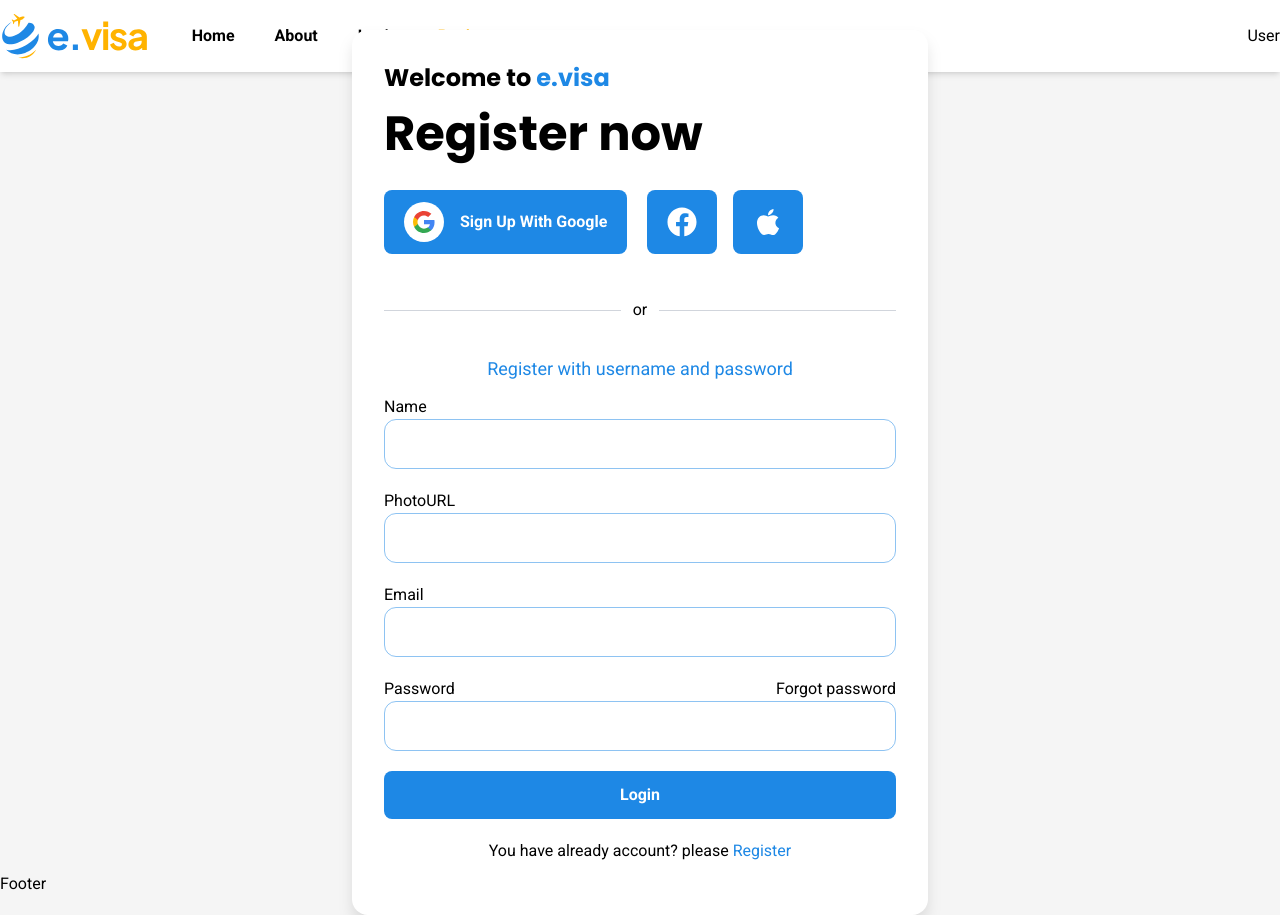
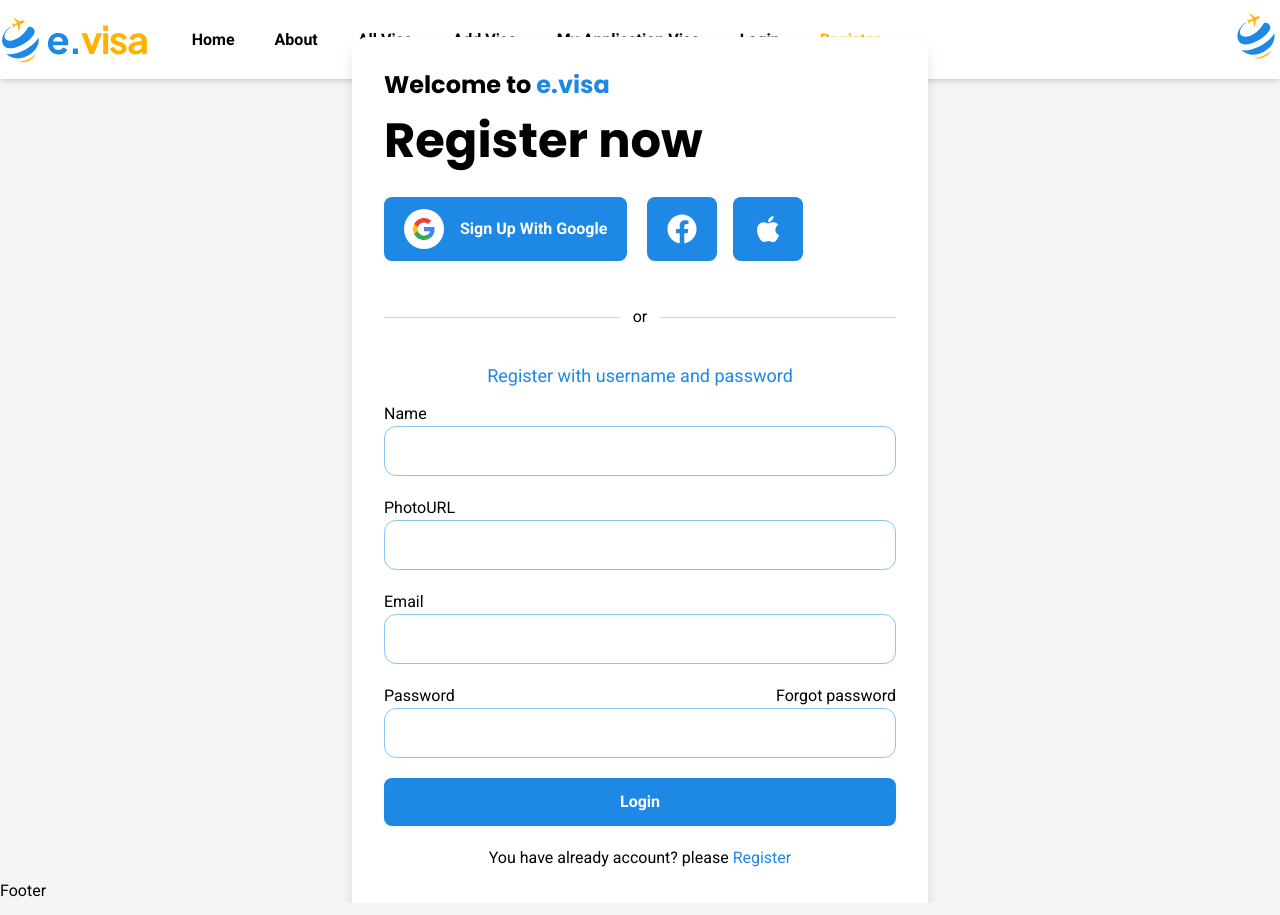
Before and after one commit to wahednur/e-visa-client, a React (Vite) app: page /register in a window 1280 px wide. Built offline with nearby package versions, Linux system fonts and the light colour scheme.

Commit message:
Navbar done

```diff
--- a/src/components/header/navigation/Navbar.jsx
+++ b/src/components/header/navigation/Navbar.jsx
@@ -1,6 +1,11 @@
+import { useEffect, useRef, useState } from "react";
 import { Link, NavLink } from "react-router-dom";
+import { FaBars } from "react-icons/fa6";
+const Navbar = () => {
+  const [open, setOpen] = useState(false);
 
-const Navbar = () => {
+  const menuRef = useRef(null);
+  const buttonRef = useRef(null);
   const navLinks = (
     <>
       <li>
@@ -11,6 +16,15 @@ const Navbar = () => {
         <NavLink to="/about">About</NavLink>
       </li>
       <li>
+        <NavLink to="/all-visa">All Visa</NavLink>
+      </li>
+      <li>
+        <NavLink to="/add-visa">Add Visa</NavLink>
+      </li>
+      <li>
+        <NavLink to="/my-visa">My Application Visa</NavLink>
+      </li>
+      <li>
         <NavLink to="/login">Login</NavLink>
       </li>
       <li>
@@ -18,9 +32,25 @@ const Navbar = () => {
       </li>
     </>
   );
+  // setOpen(false) outside click
+  useEffect(() => {
+    const handleClickOutside = (event) => {
+      if (
+        menuRef.current &&
+        !menuRef.current.contains(event.target) &&
+        !buttonRef.current.contains(event.target)
+      ) {
+        setOpen(false);
+      }
+    };
+    document.addEventListener("mousedown", handleClickOutside);
+    return () => {
+      document.removeEventListener("mousedown", handleClickOutside);
+    };
+  }, []);
   return (
     <>
-      <div className="desk-nav hidden md:block bg-white shadow-md">
+      <div className="desk-nav hidden lg:block bg-white shadow-md">
         <div className="container">
           <nav className="flex justify-between items-center py-3">
             <div className="flex items-center gap-6">
@@ -31,9 +61,56 @@ const Navbar = () => {
                 <ul className="flex items-center">{navLinks}</ul>
               </div>
             </div>
-            <div>User</div>
+            <div className="relative">
+              <button
+                ref={buttonRef}
+                className="cursor-pointer"
+                onClick={() => setOpen(!open)}
+              >
+                <img className="w-12" src="/favicon.svg" alt="" />
+              </button>
+              <div
+                ref={menuRef}
+                className={`desk-nav-user ${open ? "open" : ""}`}
+              >
+                <div className="flex flex-col space-y-3 p-5">
+                  <div className="flex items-center gap-3">
+                    <img src="/favicon.svg" className="w-12" alt="Name" />
+                    <div className="flex flex-col justify-center">
+                      <p>Abdul Wahed Nur</p>
+                      <small className="text-gray-500">
+                        wahednur@gmail.com
+                      </small>
+                    </div>
+                  </div>
+                  <hr className="text-gray-200" />
+                  <div className="flex flex-col space-y-3">
+                    <Link to="/add">Add Visa</Link>
+                    <Link to="/my-visa">My Application Visa</Link>
+                  </div>
+                  <hr className="text-gray-200 mb-6" />
+                  <button className="btn">Log Out</button>
+                </div>
+              </div>
+            </div>
           </nav>
         </div>
+      </div>
+      <div className="mbl-nav-wrap lg:hidden">
+        <div className="nav-wrap flex justify-between items-center">
+          <a href="/">
+            <img className="w-12" src="/logo.svg" alt="" />
+          </a>
+          <button
+            onClick={() => setOpen(!open)}
+            className={`nav-icon text-secondary text-xl`}
+          >
+            <FaBars />
+          </button>
+        </div>
+        <nav className={`mbl-nav ${open ? "open" : ""}`}>
+          <ul className="flex flex-col">{navLinks}</ul>
+        </nav>
       </div>
     </>
   );
--- a/src/index.css
+++ b/src/index.css
@@ -59,3 +59,25 @@ body {
 .btn {
   @apply px-5 py-3 flex justify-center items-center bg-primary rounded-lg font-bold text-white hover:bg-secondary duration-300 transition-all font-roboto cursor-pointer;
 }
+.desk-nav-user {
+  @apply bg-white w-[300px] z-10 border border-primary rounded-lg p-4 space-y-4 absolute -right-[700px] opacity-0 top-16 duration-500;
+}
+.desk-nav-user.open {
+  @apply right-0 duration-500 opacity-100;
+}
+
+.mbl-nav-wrap {
+  @apply lg:hidden relative;
+}
+.mbl-nav-wrap .mbl-nav {
+  @apply bg-primary/70 w-[300px] rounded-lg overflow-hidden absolute top-14 -left-[500px] duration-500;
+}
+.mbl-nav-wrap .mbl-nav ul li a {
+  @apply py-4 w-full block p-4 md:p-4 text-sm;
+}
+.mbl-nav-wrap .mbl-nav ul li a.active {
+  @apply bg-secondary text-white;
+}
+.mbl-nav-wrap .mbl-nav.open {
+  @apply left-0;
+}
--- a/src/layouts/RootLayout.jsx
+++ b/src/layouts/RootLayout.jsx
@@ -4,11 +4,11 @@ import Footer from "../components/footer/Footer";
 
 const RootLayout = () => {
   return (
-    <div>
+    <div className="w-full overflow-hidden">
       <div>
         <Header />
       </div>
-      <div>
+      <div className="h-screen">
         <Outlet />
       </div>
       <div>
```
